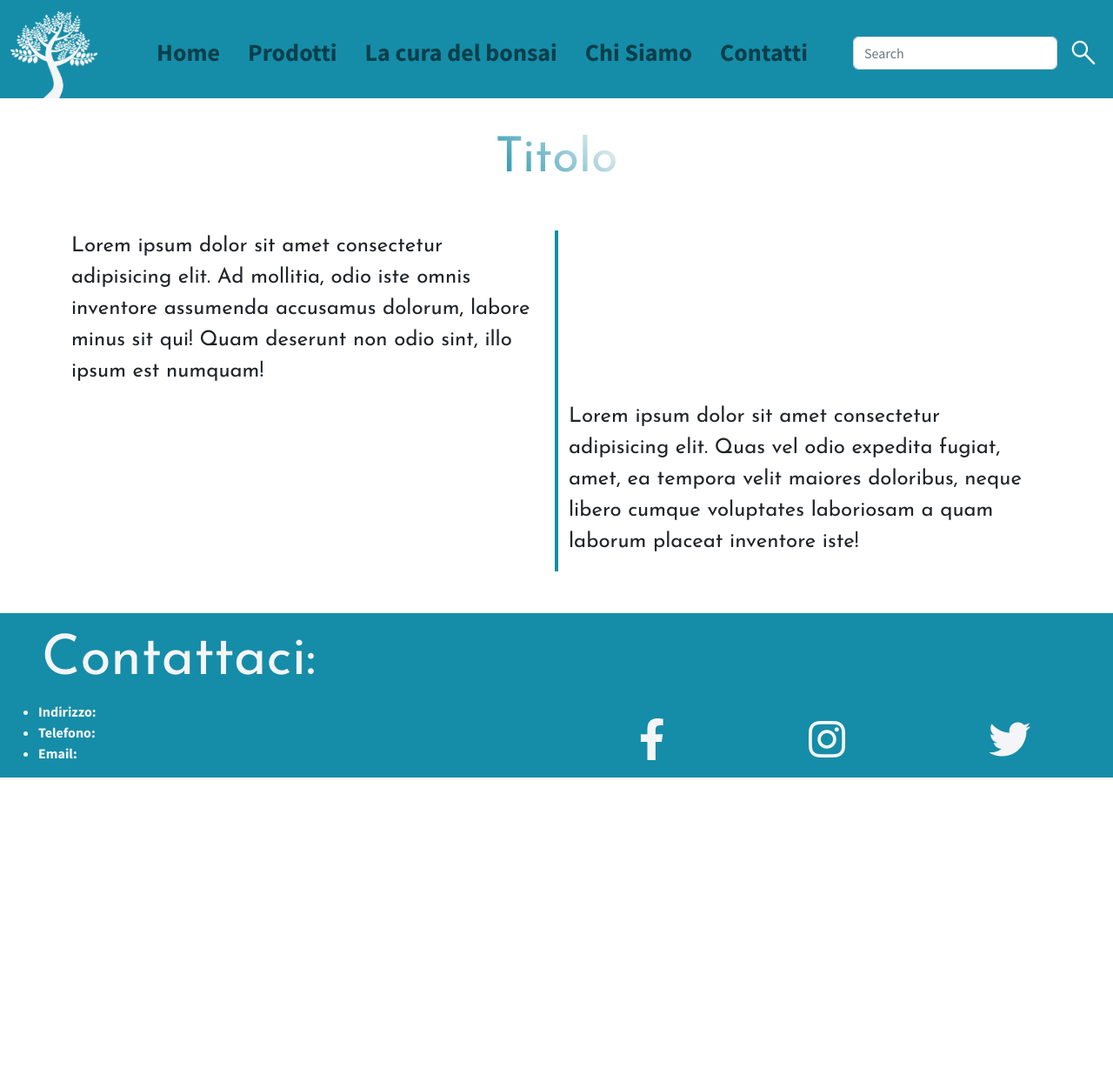
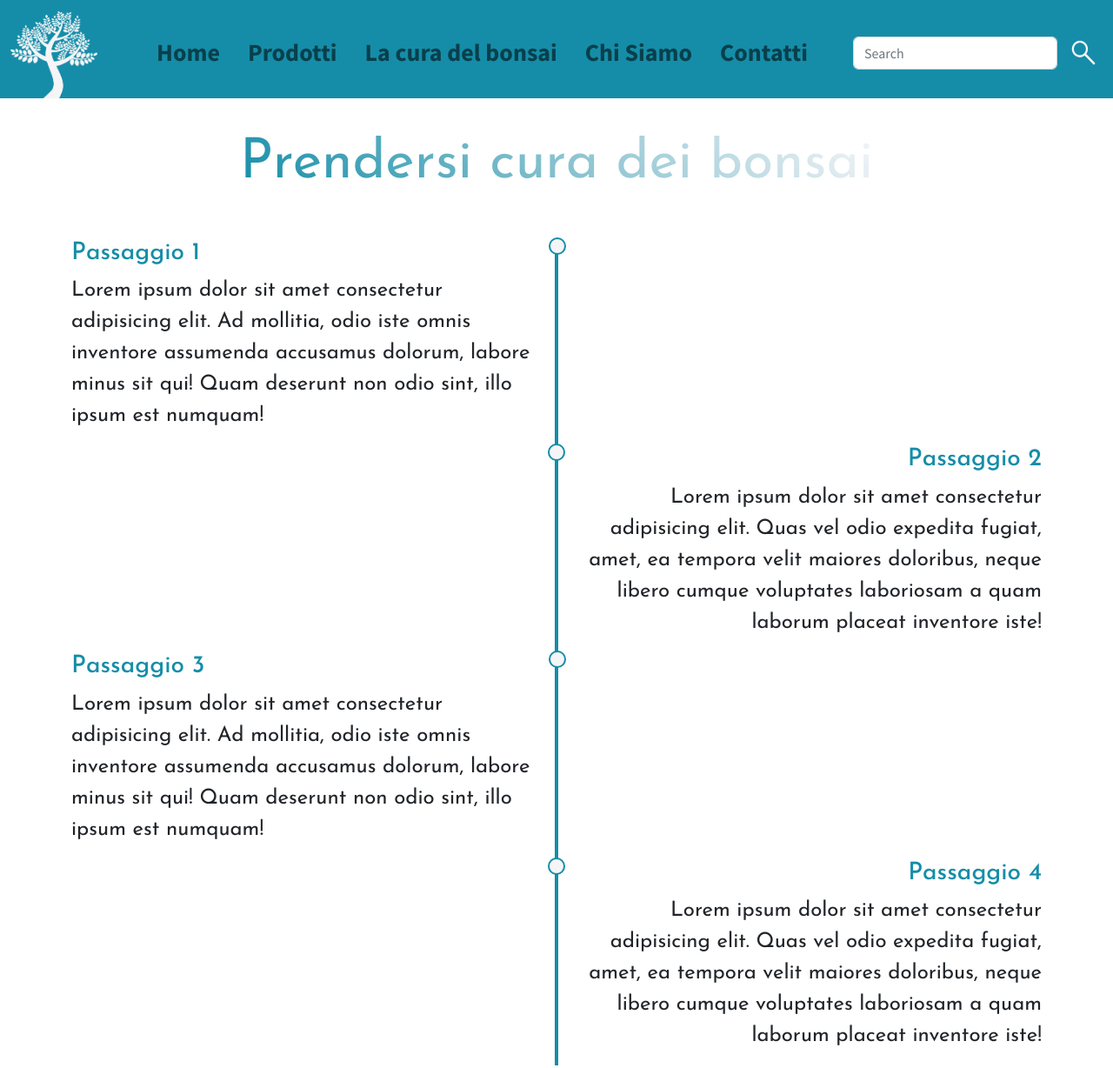
Before and after one commit to Davide92R/Presto-Front, a plain HTML site: page la_cura_del_bonsai.html in a window 1280 px wide. Shown: the top 1228 px of the page at 87% size. Before the commit the page ends 894 px from the top, so only its background shows below. Drawn offline with nearby package versions, Linux system fonts and the light colour scheme.

Commit message:
aggiunta sezione cura dei bonsai con timeline

```diff
--- a/la_cura_del_bonsai.html
+++ b/la_cura_del_bonsai.html
@@ -69,16 +69,27 @@
 
   <!-- Sezione descrizione di Cura bonsai -->
   <section class="container margine">
-    <h1 class="text-center"> <span class="display-4 titlePage h1">Titolo</span> </h1>
+    <h1 class="text-center"> <span class="display-3 titlePage h1">Prendersi cura dei bonsai</span> </h1>
     <div class="row mt-5">
       <div class="col-12 col-md-6 timeLine">
-          <p class="fs-4">Lorem ipsum dolor sit amet consectetur adipisicing elit. Ad mollitia, odio iste omnis inventore assumenda accusamus dolorum, labore minus sit qui! Quam deserunt non odio sint, illo ipsum est numquam!</p>
+        <h3 class="text-center text-md-start cerchio1 color-p">Passaggio 1</h3>
+        <p class="fs-4">Lorem ipsum dolor sit amet consectetur adipisicing elit. Ad mollitia, odio iste omnis inventore assumenda accusamus dolorum, labore minus sit qui! Quam deserunt non odio sint, illo ipsum est numquam!</p>
       </div>
-      <div class="col-12 col-md-6 timeLine2 d-flex flex-column justify-content-between"></div>
-
+      <div class="col-12 col-md-6 timeLine2 ps-0"></div>
       <div class="col-12 col-md-6 timeLine"></div>
       <div class="col-12 col-md-6 timeLine2 d-flex flex-column justify-content-between">
-        <p class="fs-4">Lorem ipsum dolor sit amet consectetur adipisicing elit. Quas vel odio expedita fugiat, amet, ea tempora velit maiores doloribus, neque libero cumque voluptates laboriosam a quam laborum placeat inventore iste!</p>
+        <h3 class="text-center text-md-end cerchio2 color-p">Passaggio 2</h3>
+        <p class="fs-4 text-end">Lorem ipsum dolor sit amet consectetur adipisicing elit. Quas vel odio expedita fugiat, amet, ea tempora velit maiores doloribus, neque libero cumque voluptates laboriosam a quam laborum placeat inventore iste!</p>
+      </div>
+      <div class="col-12 col-md-6 timeLine">
+        <h3 class="text-center text-md-start cerchio1 color-p">Passaggio 3</h3>
+        <p class="fs-4">Lorem ipsum dolor sit amet consectetur adipisicing elit. Ad mollitia, odio iste omnis inventore assumenda accusamus dolorum, labore minus sit qui! Quam deserunt non odio sint, illo ipsum est numquam!</p>
+      </div>
+      <div class="col-12 col-md-6 timeLine2 ps-0"></div>
+      <div class="col-12 col-md-6 timeLine"></div>
+      <div class="col-12 col-md-6 timeLine2 d-flex flex-column justify-content-between">
+        <h3 class="text-center text-md-end cerchio2 color-p">Passaggio 4</h3>
+        <p class="fs-4 text-end">Lorem ipsum dolor sit amet consectetur adipisicing elit. Quas vel odio expedita fugiat, amet, ea tempora velit maiores doloribus, neque libero cumque voluptates laboriosam a quam laborum placeat inventore iste!</p>
       </div>
     </div>
   </section>
--- a/style.css
+++ b/style.css
@@ -209,6 +209,38 @@ li{
     border-left: 2px solid var(--petrolio)
 }
 
+.cerchio1{
+    position: relative;
+}
+.cerchio1::after{
+    content: '';
+    height: 20px;
+    width: 20px;
+    border-radius: 50%;
+    border: solid 2px var(--petrolio);
+    background-color: var(--grigio);
+    position: absolute;
+    right: -24.70px;
+    top: -2px;
+}
+
+.cerchio2{
+    position: relative;
+}
+
+.cerchio2::after{
+    content: '';
+    height: 20px;
+    width: 20px;
+    border-radius: 50%;
+    border: solid 2px var(--petrolio);
+    background-color: var(--grigio);
+    position: absolute;
+    left: -23.7px;
+    top: -2px;
+}
+
+
 .niente{
     height: 3000px;
 }
```
